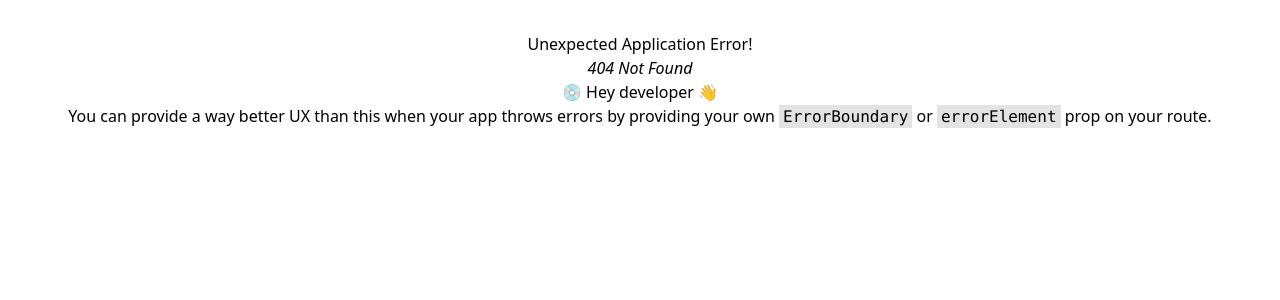
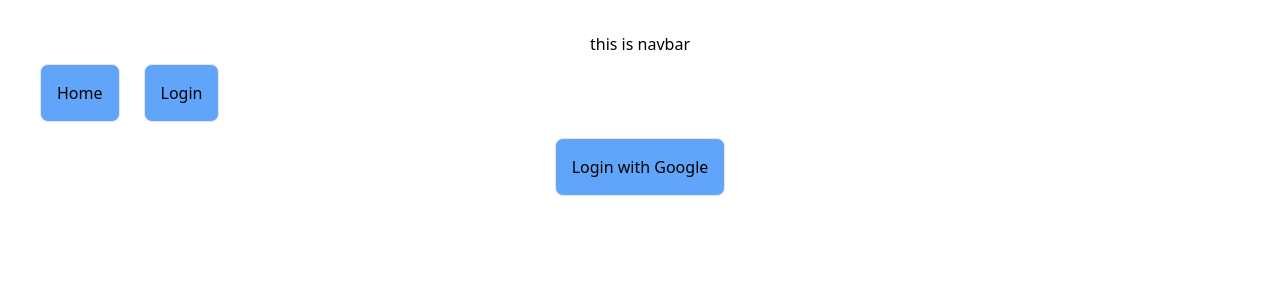
Before and after one commit to farihapromi/simple-firebase, a React (Vite) app: page /login in a window 1280 px wide. Before the commit this address had no page. Shown: the top 300 px of the page. Built offline with nearby package versions, Linux system fonts and the light colour scheme.

Commit message:
Set up pop up signIn

```diff
--- a/src/components/Header/Header.jsx
+++ b/src/components/Header/Header.jsx
@@ -1,9 +1,16 @@
 import React from 'react'
+import { NavLink } from 'react-router-dom'
 
 const Header = () => {
   return (
     <div>
+           <h3>this is navbar</h3>
+    <div className='flex gap-2 '>
 
+        <NavLink  className='p-4 m-2 border rounded-lg bg-blue-400'to='/'>Home</NavLink>
+         <NavLink className='p-4 m-2 border rounded-lg bg-blue-400' to='/login'>Login</NavLink>
+
+    </div>
     </div>
   )
 }
--- /dev/null
+++ b/src/components/Login/Login.jsx
@@ -0,0 +1,28 @@
+import { signInWithPopup } from 'firebase/auth'
+import { GoogleAuthProvider } from 'firebase/auth'
+import React from 'react'
+import auth from '../../firebase/firebase_init'
+
+const Login = () => {
+    const provider=new GoogleAuthProvider()
+    const handleGoogleSignIn=()=>{
+        signInWithPopup(auth,provider)
+        .then((result)=>{
+
+        })
+        .catch((error)=>{
+            console.log(error)
+        })
+
+    }
+  return (
+    <div>
+        <button
+        onClick={handleGoogleSignIn}
+        className='p-4 m-2 border rounded-lg bg-blue-400' >Login with Google</button>
+
+    </div>
+  )
+}
+
+export default Login
--- a/src/firebase/firebase_init.js
+++ b/src/firebase/firebase_init.js
@@ -1,6 +1,7 @@
 // Import the functions you need from the SDKs you need
 import { initializeApp } from 'firebase/app';
 import { getAnalytics } from 'firebase/analytics';
+import { getAuth } from 'firebase/auth';
 // TODO: Add SDKs for Firebase products that you want to use
 // https://firebase.google.com/docs/web/setup#available-libraries
 
@@ -18,4 +19,5 @@ const firebaseConfig = {
 
 // Initialize Firebase
 const app = initializeApp(firebaseConfig);
-export default app;
+const auth = getAuth(app);
+export default auth;
--- a/src/main.jsx
+++ b/src/main.jsx
@@ -9,6 +9,7 @@ import {
 import "./index.css";
 import Root from './components/Layout/Root.jsx';
 import Home from './components/Home/Home.jsx';
+import Login from './components/Login/Login.jsx';
 
 const router = createBrowserRouter([
   {
@@ -18,6 +19,9 @@ const router = createBrowserRouter([
       {
         path:'/',
         element:<Home/>
+      },{
+        path:'/login',
+        element:<Login/>
       }
     ]
   },
```
